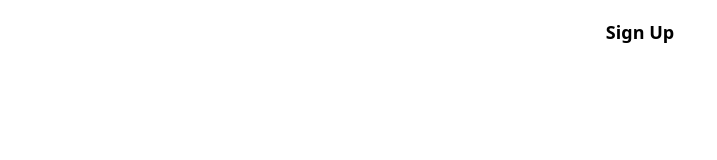
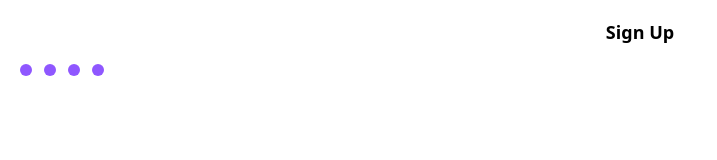
Before and after one commit to nurillo-madaminov/montra, a Vue app: page /sign-up in a window 1280 px wide. Shown: the top 160 px of the page, without its empty margins (0-717 px from the left). Built offline with nearby package versions, Linux system fonts and the light colour scheme.

Commit message:
few changes, renamed few files

```diff
--- /dev/null
+++ b/src/components/common/form/OTPInput.vue
@@ -0,0 +1,14 @@
+<script setup>
+import { reactive } from "vue"
+const otpData = reactive()
+
+</script>
+
+<template>
+  <div class="flex gap-4">
+    <div v-for="i in 4" :key="i" class="relative flex">
+      <label for="otp1" class="absolute w-3 h-3 rounded-full bg-violet-80"></label>
+      <input type="text" id="otp1" class="w-2" />
+    </div>
+  </div>
+</template>
--- a/src/views/OnBoarding1.vue
+++ b/src/views/OnBoarding1.vue
@@ -1,5 +1,5 @@
 <script setup>
-import LargeButton from '@/components/LargeButton.vue'
+import MButton from '@/components/common/MButton.vue'
 import { computed, ref, watch } from 'vue'
 
 const index = ref(0)
@@ -85,8 +85,8 @@ const slideTo = () => {
       ></div>
     </div>
     <div class="w-full space-y-4">
-      <large-button title="Sign Up" type="primary" @click="$router.push('/sign-up')"></large-button>
-      <large-button title="Log in" type="secondary"></large-button>
+      <MButton title="Sign Up" type="primary" @click="$router.push('/sign-up')"></MButton>
+      <MButton title="Log in" type="secondary"></MButton>
     </div>
   </div>
 </template>
--- a/src/views/OnBoarding2.vue
+++ b/src/views/OnBoarding2.vue
@@ -1,9 +1,12 @@
 <script setup>
-import TopNavigation from '../components/TopNavigation.vue'
+import TopNavigation from '../components/common/TopNavigation.vue'
+import OTPInput from '@/components/common/form/OTPInput.vue'
 </script>
 
 <template>
   <div class="px-[20px]">
     <top-navigation title="Sign Up" :hasBackButton="false"></top-navigation>
+
+    <OTPInput />
   </div>
 </template>
```
Also changed, not shown: src/components/common/MButton.vue (renamed from src/components/LargeButton.vue), src/components/common/TopNavigation.vue (renamed from src/components/TopNavigation.vue).
